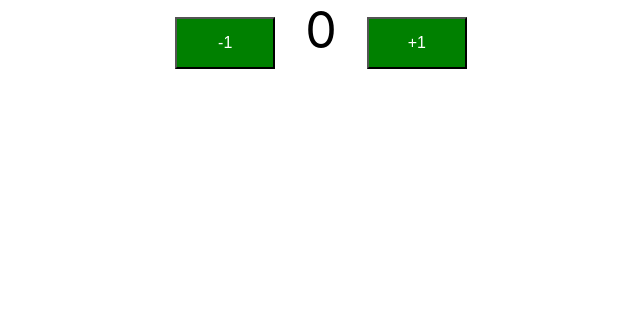
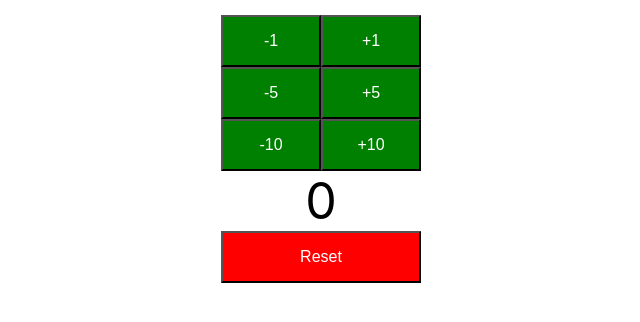
Before and after one commit to blakestickland/blakestickland-todo-app-java-spring-boot-react, a React (Create React App) app: page / in a window 1280 px wide. Shown: the top 322 px of the page, without its empty margins (319-959 px from the left). Built offline with nearby package versions, Linux system fonts and the light colour scheme.

Commit message:
increment, decrement and reset buttons working plus total count updates accordingly

```diff
--- a/src/components/counter/Counter.css
+++ b/src/components/counter/Counter.css
@@ -1,3 +1,7 @@
+body {
+    padding: 15px 30px;
+}
+
 button {
     background-color: green;
     font-size: 16px;
@@ -10,3 +14,8 @@ button {
     font-size: 50px;
     padding: 15px 30px;
 }
+
+.reset {
+    background-color: red;
+    width: 200px;
+}
--- a/src/components/counter/Counter.jsx
+++ b/src/components/counter/Counter.jsx
@@ -1,40 +1,92 @@
 import React, { Component } from "react";
 import "./Counter.css";
+import PropTypes from "prop-types";
 
 class Counter extends Component {
+  constructor() {
+    super(); // Error #1 -- forgetting to call super() before defining state.
+
+    this.state = {
+      counter: 0
+    }
+
+    this.increment = this.increment.bind(this);
+    this.decrement = this.decrement.bind(this);
+    this.reset = this.reset.bind(this);
+  }
+
+  render() {
+    return (
+        <div className="counter">
+            <CounterButton
+            incrementMethod={this.increment}
+            decrementMethod={this.decrement}
+            />
+            <CounterButton
+            by={5}
+            incrementMethod={this.increment}
+            decrementMethod={this.decrement}
+            />
+            <CounterButton
+            by={10}
+            incrementMethod={this.increment}
+            decrementMethod={this.decrement}
+            />
+            <span className="count">{this.state.counter}</span>
+            <div><button className="reset" onClick={this.reset}>Reset</button></div>
+        </div>
+    );
+  }
+
+  reset() {
+    this.setState(() => {
+        return { counter: 0 };
+    });
+
+  }
+
+  increment(by) {
+      console.log(`increment from the child : ${by}`)
+    this.setState(
+        (prevState) => {
+            return {counter: prevState.counter + by}
+        }
+    );
+  }
+  decrement(by) {
+      console.log(`decrement from the child : ${by}`);
+    this.setState(
+        (prevState) => {
+            return {counter: prevState.counter - by}
+        }
+    );
+  }
+}
+
+class CounterButton extends Component {
 
     // Define the initial state in a constructor.
     // state => counter 0
     constructor() {
         super();    // Error #1 -- forgetting to call super() before defining state.
-        this.state = {
-            counter : 0
-        }
-
-        this.increment = this.increment.bind(this); // need to bind method.
-        this.decrement = this.decrement.bind(this);
     }
 
     render() {
         return (
           <div className="counter">
-              <button onClick={this.decrement}>-1</button>
-              <span className="count">{this.state.counter}</span>
-              <button onClick={this.increment}>+1</button>
+            <button onClick={() => {this.props.decrementMethod(this.props.by)}}>-{this.props.by}</button>
+            <button onClick={() => {this.props.incrementMethod(this.props.by)}}>+{this.props.by}</button>
           </div>
-        )
-      }
-      increment() {         // Update state -- counter++
-        this.setState({
-            counter: this.state.counter + 1
-        });
-      }
-      decrement() {
-          this.setState({
-              counter: this.state.counter - 1
-          });
-      }
+        );
     }
+}
 
+CounterButton.defaultProps = {
+    by : 1
+}
+
+CounterButton.propTypes = {
+    by : PropTypes.number
+}
 
 export default Counter;
```
